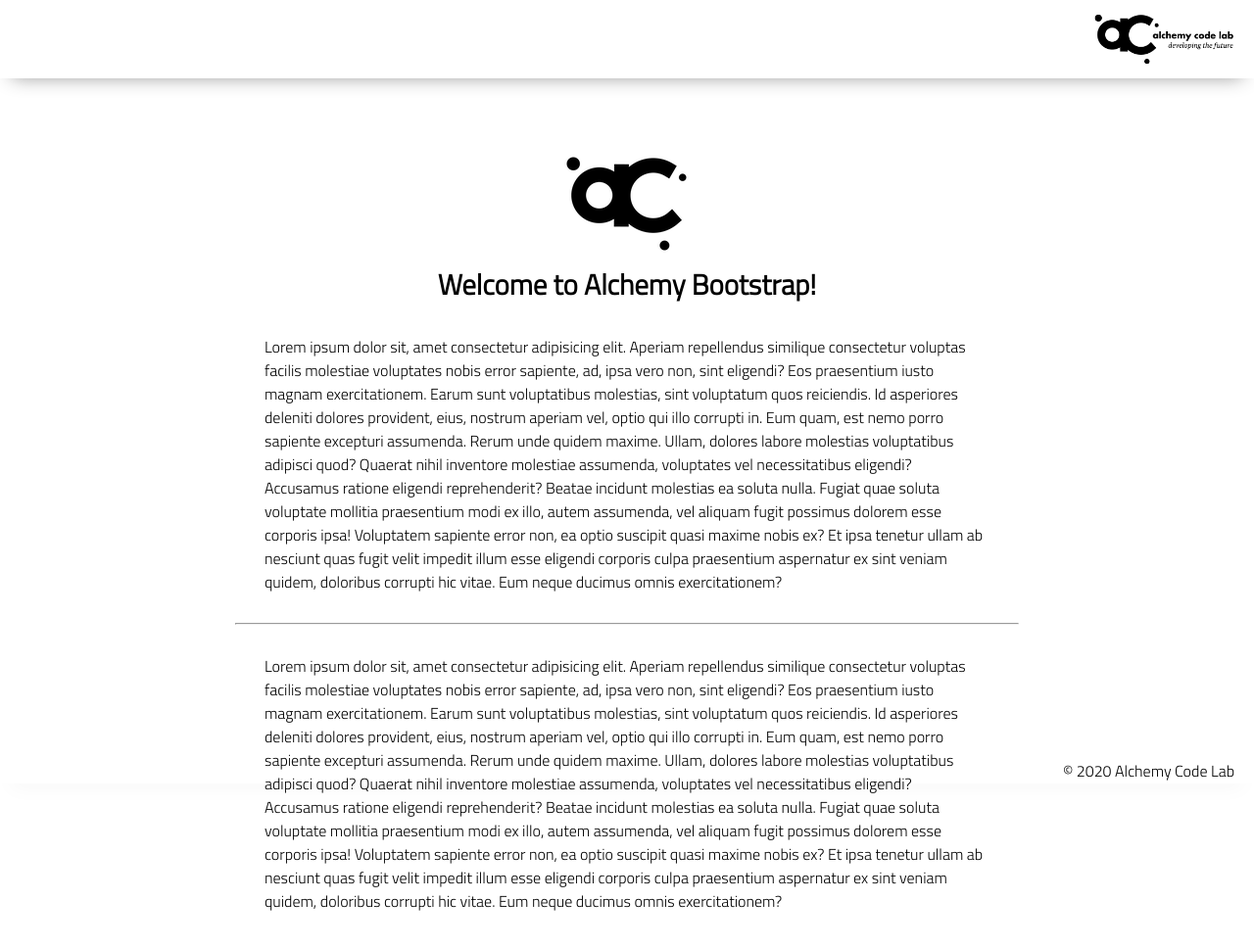
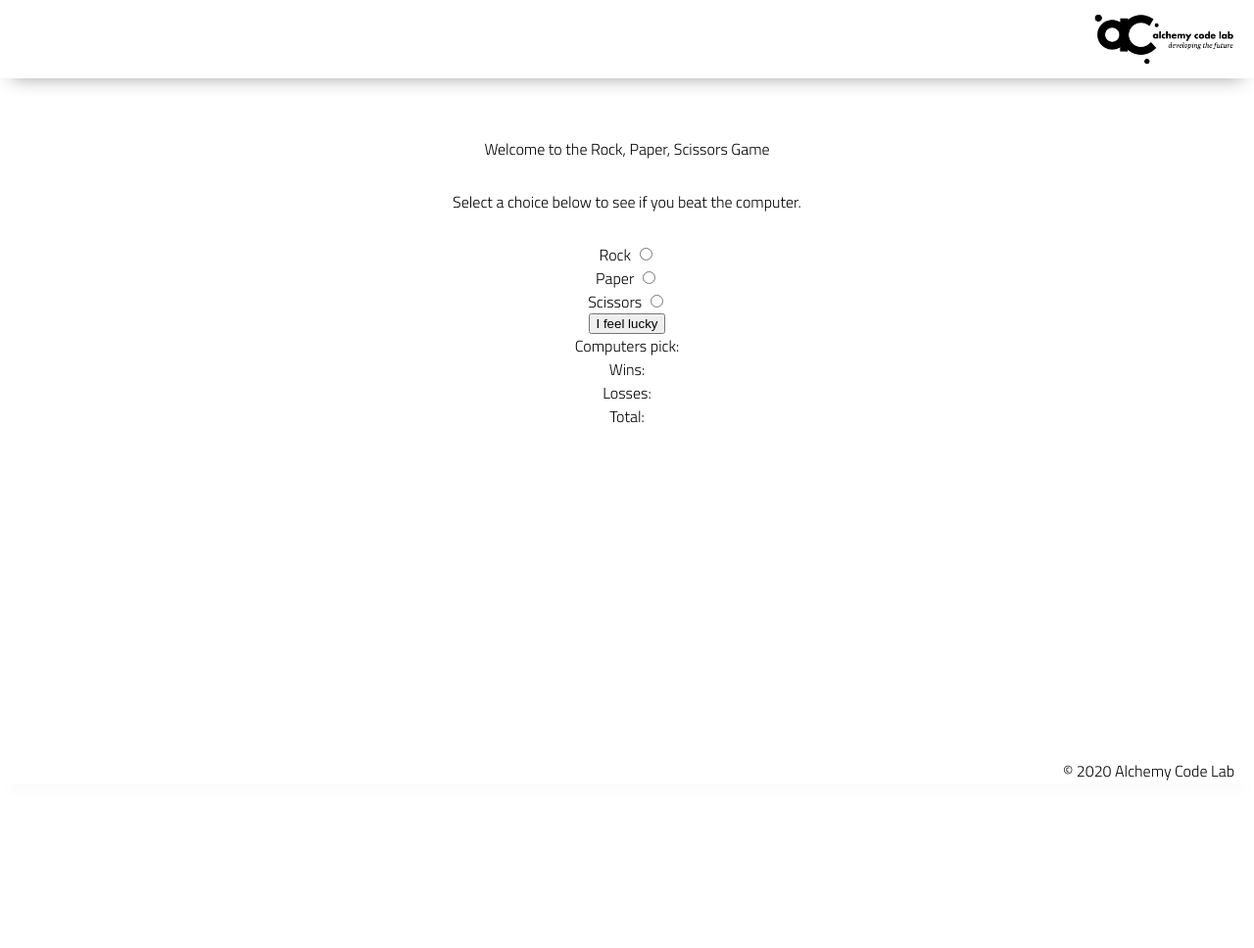
Before and after one commit to sls1881/rock-paper-scissors, a plain HTML site: page index.html in a window 1280 px wide. Shown: the whole page at 98% size. After the commit the page ends 800 px from the top, so only its background shows below. Drawn offline with Linux system fonts and the light colour scheme.

Commit message:
HTML and plan with a little JS

```diff
--- a/app.js
+++ b/app.js
@@ -1,5 +1,31 @@
 // import functions and grab DOM elements
+const submitButton = document.getElementById('submit');
+const CompPickSpan = document.getElementById('comp-pick-span');
+const winSpan = document.getElementById('win-span');
+const lossSpan = document.getElementById('loss-span');
+const totalSpan = document.getElementById('total-span');
+const resultMessage = document.getElementById('result-message');
+const checkInput = document.querySelector('input[type = "Radio"]:checked');
 
 // initialize state
+let wins = 0;
+let total = 0;
 
 // set event listeners to update state and DOM
+submitButton.addEventListener('click', () => {
+
+    total++;
+
+    cons computerPick = (Math.ceil(Math.random() * 3));
+
+    resultMessage.textContent = `You ${}.`;
+
+    if (computerPick === 1) {
+        wins++;
+
+    }
+    cons userPick =
+
+    didUserWin(checkInput.value);
+
+});
--- a/index.html
+++ b/index.html
@@ -15,33 +15,34 @@
 <body>
     <header>
         <div class="gutter-right logo">
-            <img src="assets/big-logo.png"/>
+            <img src="assets/big-logo.png" />
         </div>
     </header>
     <main>
         <section class="main-section">
-            <img class="main-logo" src="assets/alchemy-logo.png"/>
-            <h2>
-                Welcome to Alchemy Bootstrap!
-            </h2>
-
-            <content>
+            <img src='' alt='' />
+            <h1>Welcome to the Rock, Paper, Scissors Game</h1>
             <p>
-                Lorem ipsum dolor sit, amet consectetur adipisicing elit. Aperiam repellendus similique consectetur voluptas facilis molestiae voluptates nobis error sapiente, ad, ipsa vero non, sint eligendi? Eos praesentium iusto magnam exercitationem.
-                Earum sunt voluptatibus molestias, sint voluptatum quos reiciendis. Id asperiores deleniti dolores provident, eius, nostrum aperiam vel, optio qui illo corrupti in. Eum quam, est nemo porro sapiente excepturi assumenda.
-                Rerum unde quidem maxime. Ullam, dolores labore molestias voluptatibus adipisci quod? Quaerat nihil inventore molestiae assumenda, voluptates vel necessitatibus eligendi? Accusamus ratione eligendi reprehenderit? Beatae incidunt molestias ea soluta nulla.
-                Fugiat quae soluta voluptate mollitia praesentium modi ex illo, autem assumenda, vel aliquam fugit possimus dolorem esse corporis ipsa! Voluptatem sapiente error non, ea optio suscipit quasi maxime nobis ex?
-                Et ipsa tenetur ullam ab nesciunt quas fugit velit impedit illum esse eligendi corporis culpa praesentium aspernatur ex sint veniam quidem, doloribus corrupti hic vitae. Eum neque ducimus omnis exercitationem?
+                Select a choice below to see if you beat the computer.
             </p>
-            <hr />
-            <p>
-                Lorem ipsum dolor sit, amet consectetur adipisicing elit. Aperiam repellendus similique consectetur voluptas facilis molestiae voluptates nobis error sapiente, ad, ipsa vero non, sint eligendi? Eos praesentium iusto magnam exercitationem.
-                Earum sunt voluptatibus molestias, sint voluptatum quos reiciendis. Id asperiores deleniti dolores provident, eius, nostrum aperiam vel, optio qui illo corrupti in. Eum quam, est nemo porro sapiente excepturi assumenda.
-                Rerum unde quidem maxime. Ullam, dolores labore molestias voluptatibus adipisci quod? Quaerat nihil inventore molestiae assumenda, voluptates vel necessitatibus eligendi? Accusamus ratione eligendi reprehenderit? Beatae incidunt molestias ea soluta nulla.
-                Fugiat quae soluta voluptate mollitia praesentium modi ex illo, autem assumenda, vel aliquam fugit possimus dolorem esse corporis ipsa! Voluptatem sapiente error non, ea optio suscipit quasi maxime nobis ex?
-                Et ipsa tenetur ullam ab nesciunt quas fugit velit impedit illum esse eligendi corporis culpa praesentium aspernatur ex sint veniam quidem, doloribus corrupti hic vitae. Eum neque ducimus omnis exercitationem?
-            </p>
-
+            <label>
+                Rock
+                <input type='radio' name='rps' value='rock' />
+            </label>
+            <label>
+                Paper
+                <input type='radio' name='rps' value='paper' />
+            </label>
+            <label>
+                Scissors
+                <input type='radio' name='rps' value='scissors' />
+            </label>
+            <button id='submit'>I feel lucky</button>
+            <div>Computers pick: <span id="comp-pick-Span"></span></div>
+            <div>Wins: <span id="win-span"></span></div>
+            <div>Losses: <span id="loss-span"></span></div>
+            <div>Total: <span id="total-span"></span></div>
+            <div id="result-message"></div>
         </section>
     </main>
     <footer>
```
Also changed, not shown: get-random-throw.js (added, +9 -0 lines), 1 other file.
